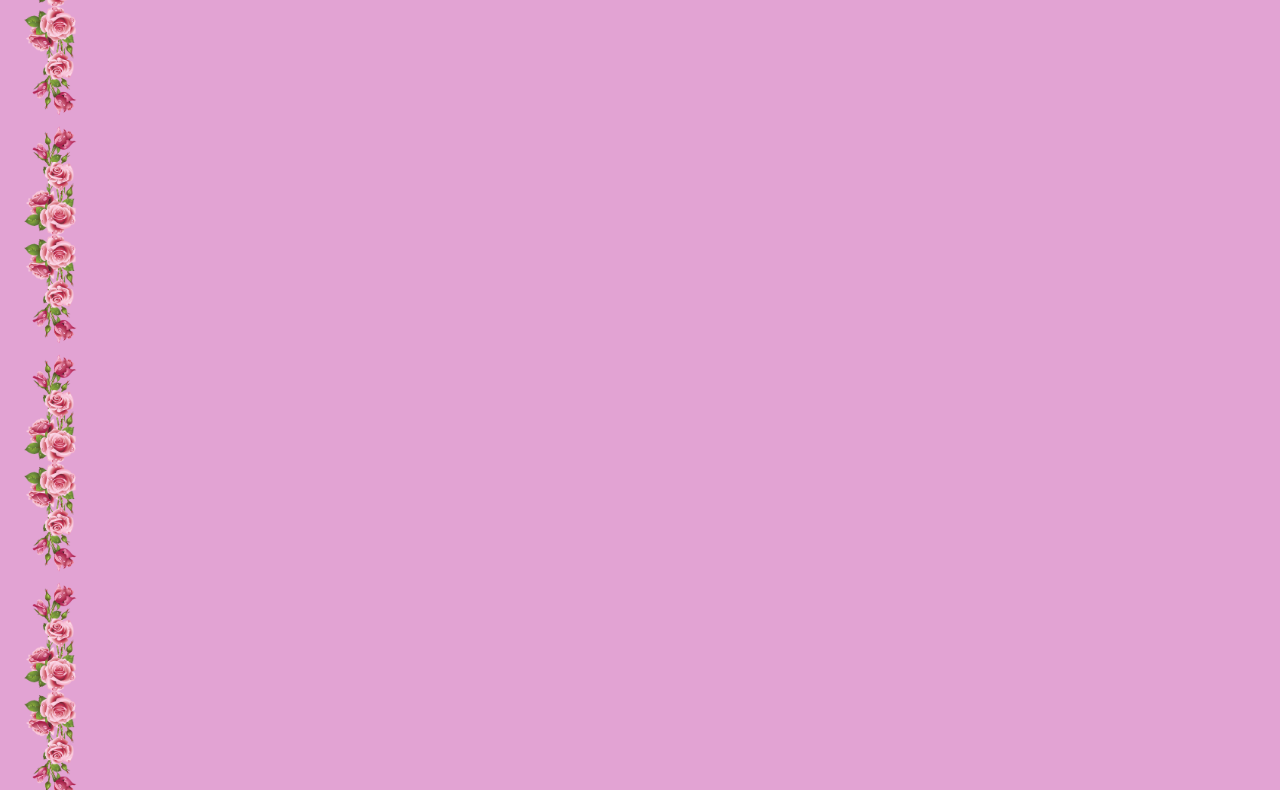
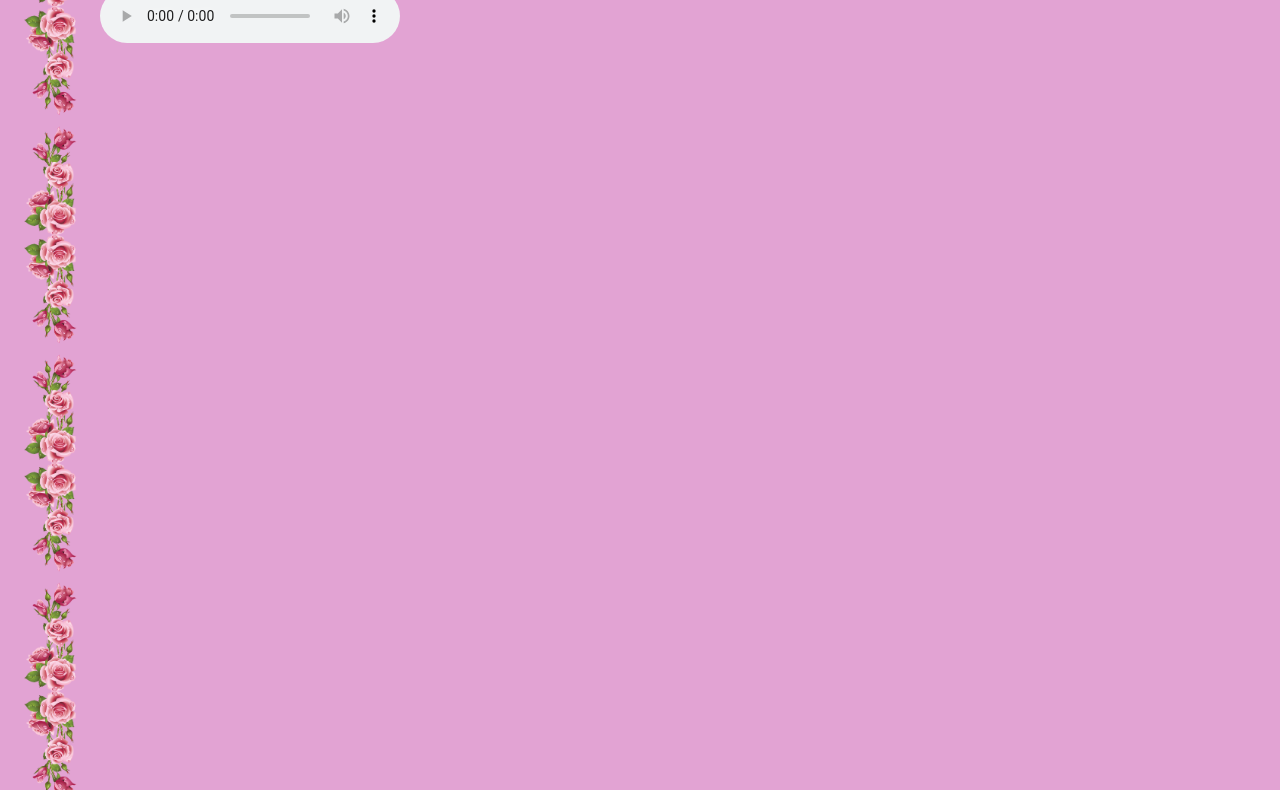
Before and after one commit to TECNOBOOM/first-site, a plain HTML site: page index(4).html in a window 1280 px wide. Shown: the part 114-904 px from the top of the page. Drawn offline with Linux system fonts and the light colour scheme; a web font is replaced by a local one.

Commit message:
Update index(4).html

```diff
--- a/index(4).html
+++ b/index(4).html
@@ -13,5 +13,7 @@
       <a href="index(5).html"><button id="button">Но это еще не все...</button></a>
     </div>
     <div class="aside" id="right"></div>
+        <audio src="beauty.mp3" controls>
+    </audio>
   </body>
 </html>
```
